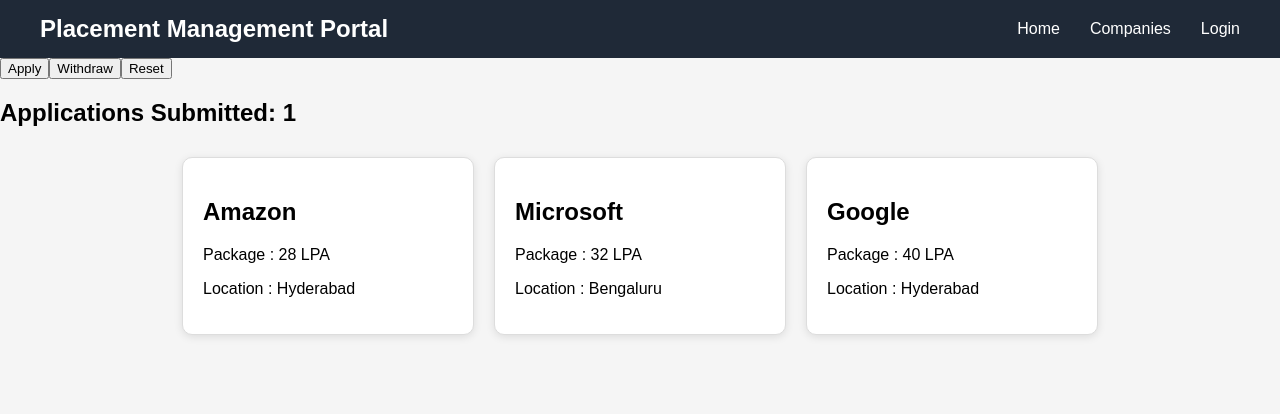
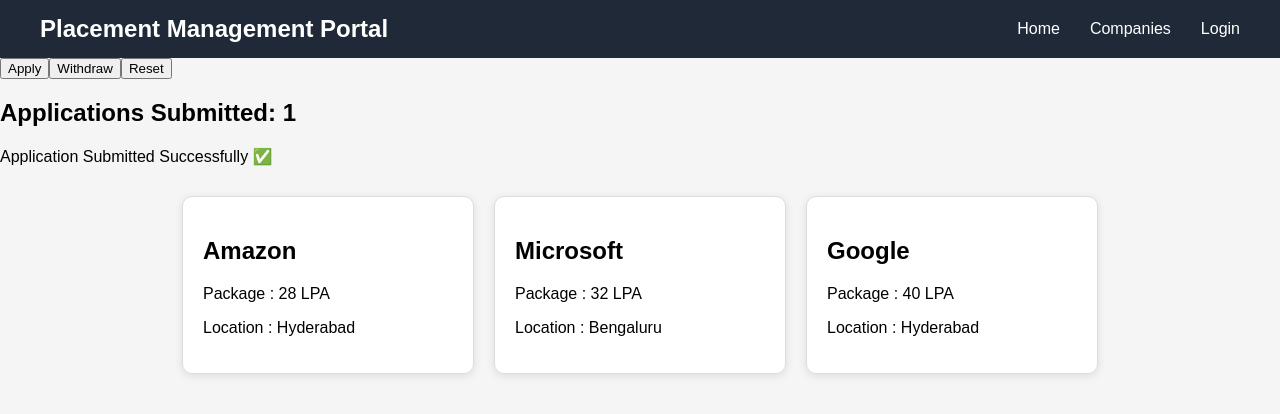
Before and after one commit to mrithvik3/Placement-Management-Portal, a React (Vite) app in the folder client/: page / in a window 1280 px wide. Both pictures are taken after a click on the button "Apply". Shown: the top 414 px of the page. Built offline with nearby package versions, Linux system fonts and the light colour scheme.

Commit message:
Add conditional rendering using ternary and logical AND

```diff
--- a/client/src/App.jsx
+++ b/client/src/App.jsx
@@ -9,9 +9,11 @@
   return (
     <>
       <Navbar />
+
       <button onClick={() => setApplications(applications + 1)}>
         Apply
       </button>
+
       <button
         onClick={() => {
           if (applications > 0) {
@@ -25,7 +27,12 @@
       <button onClick={() => setApplications(0)}>
         Reset
       </button>
+
       <h2>Applications Submitted: {applications}</h2>
+
+      {applications > 0 && (
+        <p>Application Submitted Successfully ✅</p>
+      )}
 
       <div className="company-container">
         <CompanyCard
```
